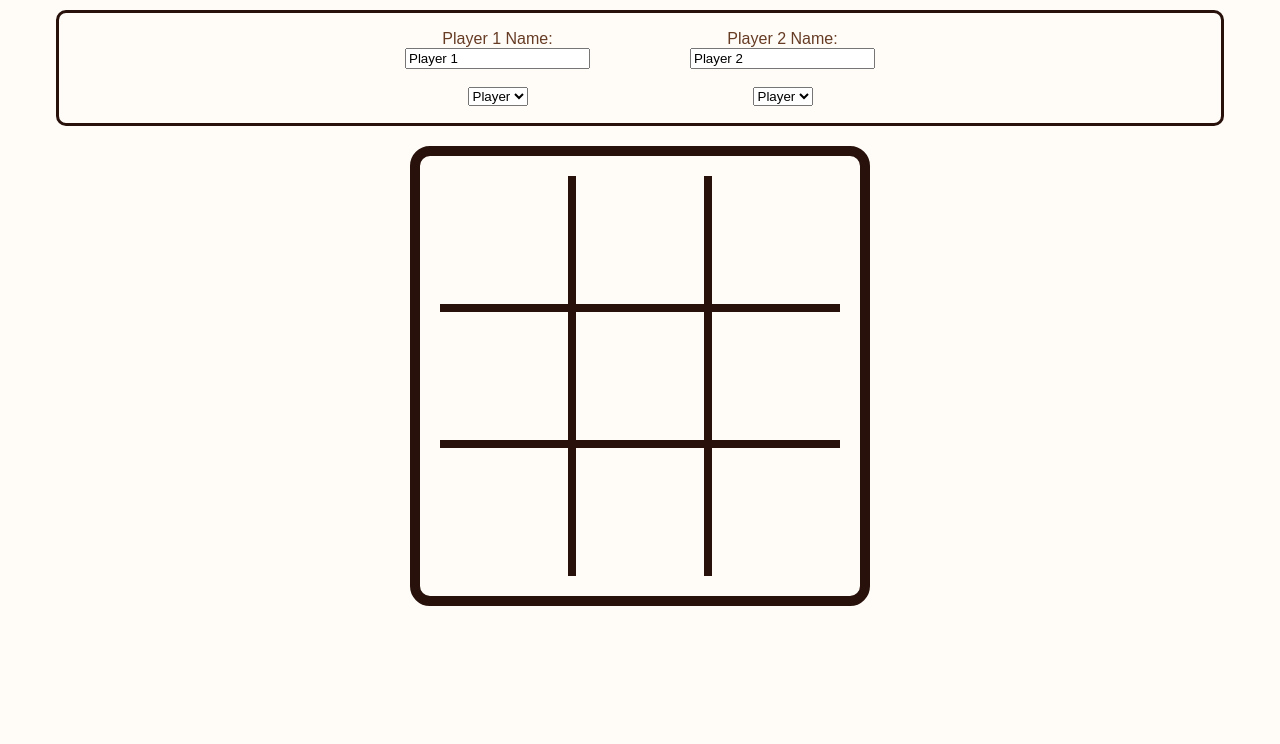
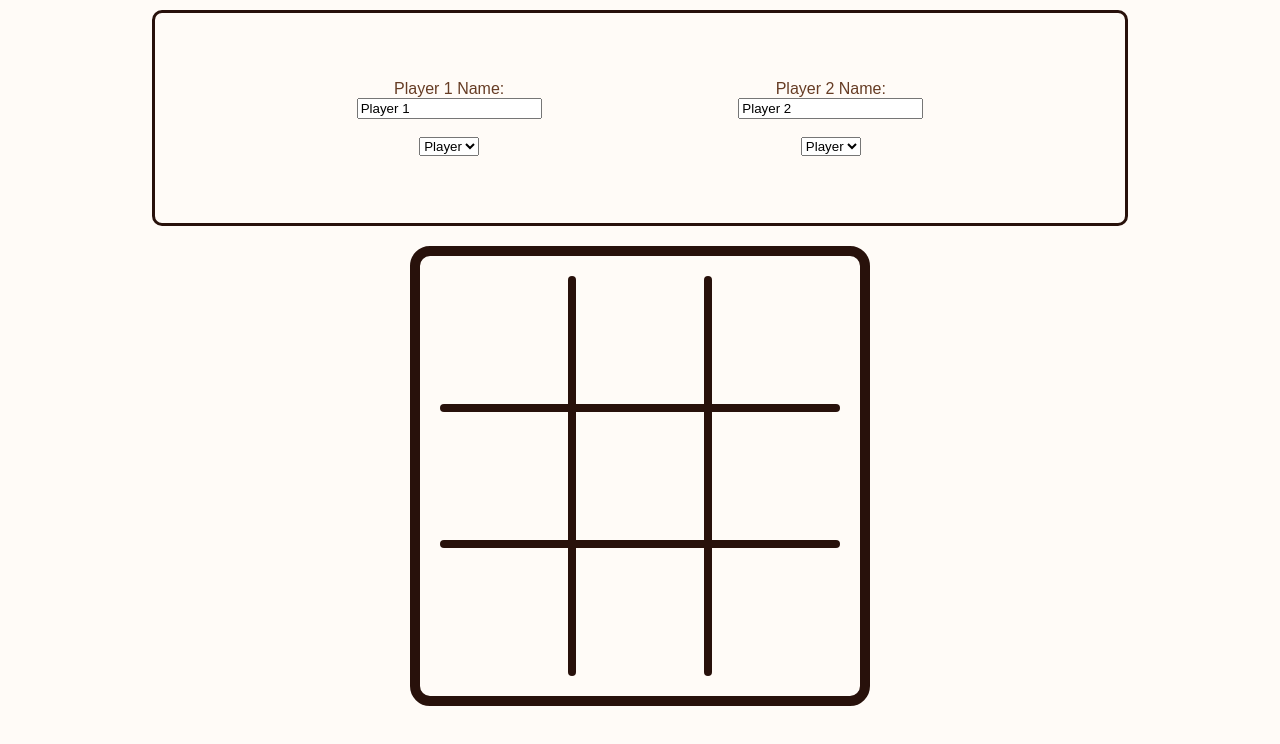
Before and after one commit to ehrelevant/tic-tac-toe, a plain HTML site: page index.html in a window 1280 px wide. Drawn offline with Linux system fonts and the light colour scheme.

Commit message:
add rounded edges to grid

```diff
--- a/index.html
+++ b/index.html
@@ -28,12 +28,12 @@
     </section>
     <section id="board">
         <div class="board-tile" data-ind="0"></div>
-        <div class="col-divider"></div>
+        <div class="col-divider upper-col-divider"></div>
         <div class="board-tile" data-ind="1"></div>
-        <div class="col-divider"></div>
+        <div class="col-divider upper-col-divider"></div>
         <div class="board-tile" data-ind="2"></div>
 
-        <div class="row-divider upper-divider"></div>
+        <div class="row-divider upper-row-divider"></div>
 
         <div class="board-tile" data-ind="3"></div>
         <div class="col-divider"></div>
@@ -41,12 +41,12 @@
         <div class="col-divider"></div>
         <div class="board-tile" data-ind="5"></div>
 
-        <div class="row-divider lower-divider"></div>
+        <div class="row-divider lower-row-divider"></div>
 
         <div class="board-tile" data-ind="6"></div>
-        <div class="col-divider"></div>
+        <div class="col-divider lower-col-divider"></div>
         <div class="board-tile" data-ind="7"></div>
-        <div class="col-divider"></div>
+        <div class="col-divider lower-col-divider"></div>
         <div class="board-tile" data-ind="8"></div>
     </section>
     <script src="./app.js"></script>
--- a/style.css
+++ b/style.css
@@ -5,6 +5,8 @@
     --border-color: #28110b;
     --main-font-color: #663c24;
     --main-background-color: #fffbf7;
+
+    --grid-border-radius: 10px;
 }
 
 
@@ -18,12 +20,13 @@ body {
 
     display: flex;
     flex-direction: column;
+
     align-items: center;
 }
 
 #settings_panel {
-    width: 90%;
-    height: 100px;
+    width: 75%;
+    height: 200px;
 
     margin: 10px;
     margin-bottom: 20px;
@@ -38,12 +41,14 @@ body {
 }
 
 #settings_form {
+    width: 100%;
+
     display: flex;
     flex-direction: row;
+    justify-content: space-evenly;
 }
 
 .player-settings {
-    margin: 0 50px;
     text-align: center;
 }
 
@@ -84,12 +89,23 @@ body {
 
 .row-divider {
     background-color: var(--grid-divider-color);
+    border-radius: 5px;
 }
 
-.upper-divider {
+.upper-col-divider {
+    border-top-left-radius: var(--grid-border-radius);
+    border-top-right-radius: var(--grid-border-radius);
+}
+
+.lower-col-divider {
+    border-bottom-left-radius: var(--grid-border-radius);
+    border-bottom-right-radius: var(--grid-border-radius);
+}
+
+.upper-row-divider {
     grid-area: 2/1/3/6;
 }
 
-.lower-divider {
+.lower-row-divider {
     grid-area: 4/1/5/6;
 }
```
